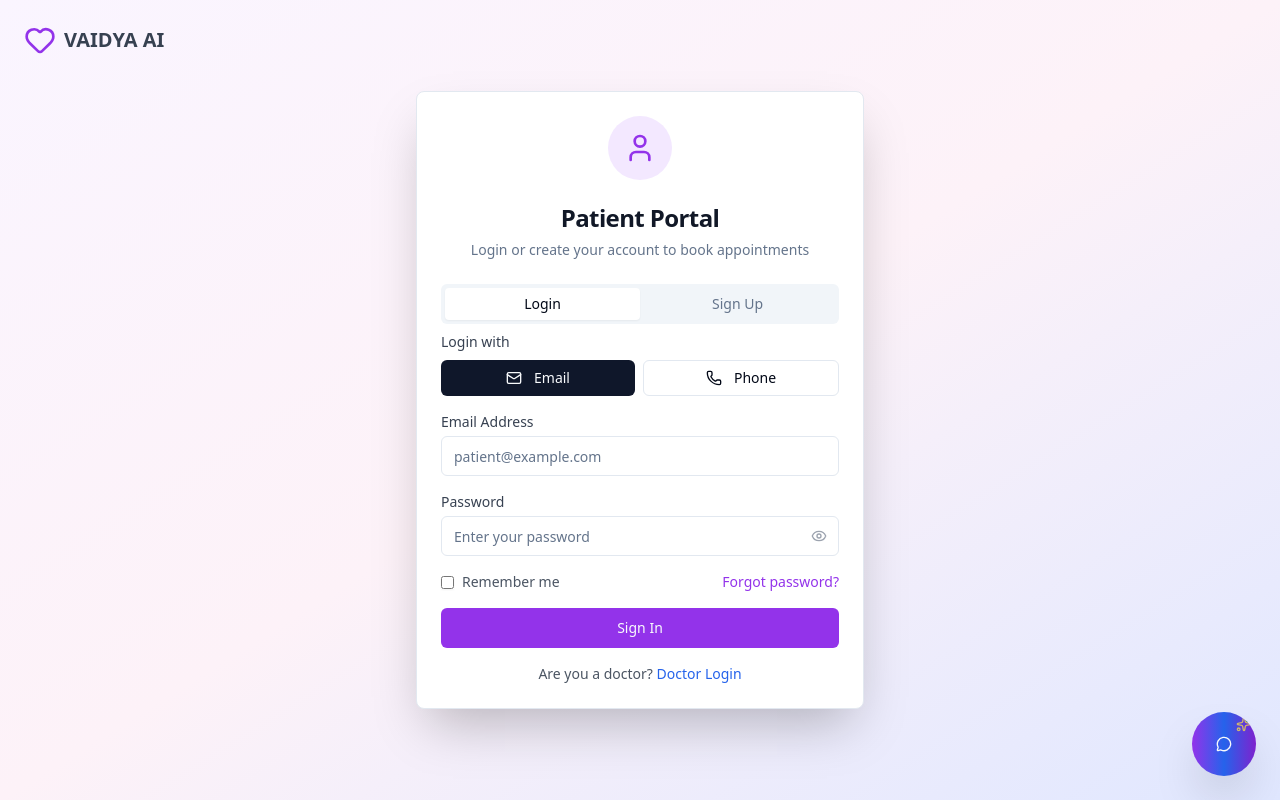
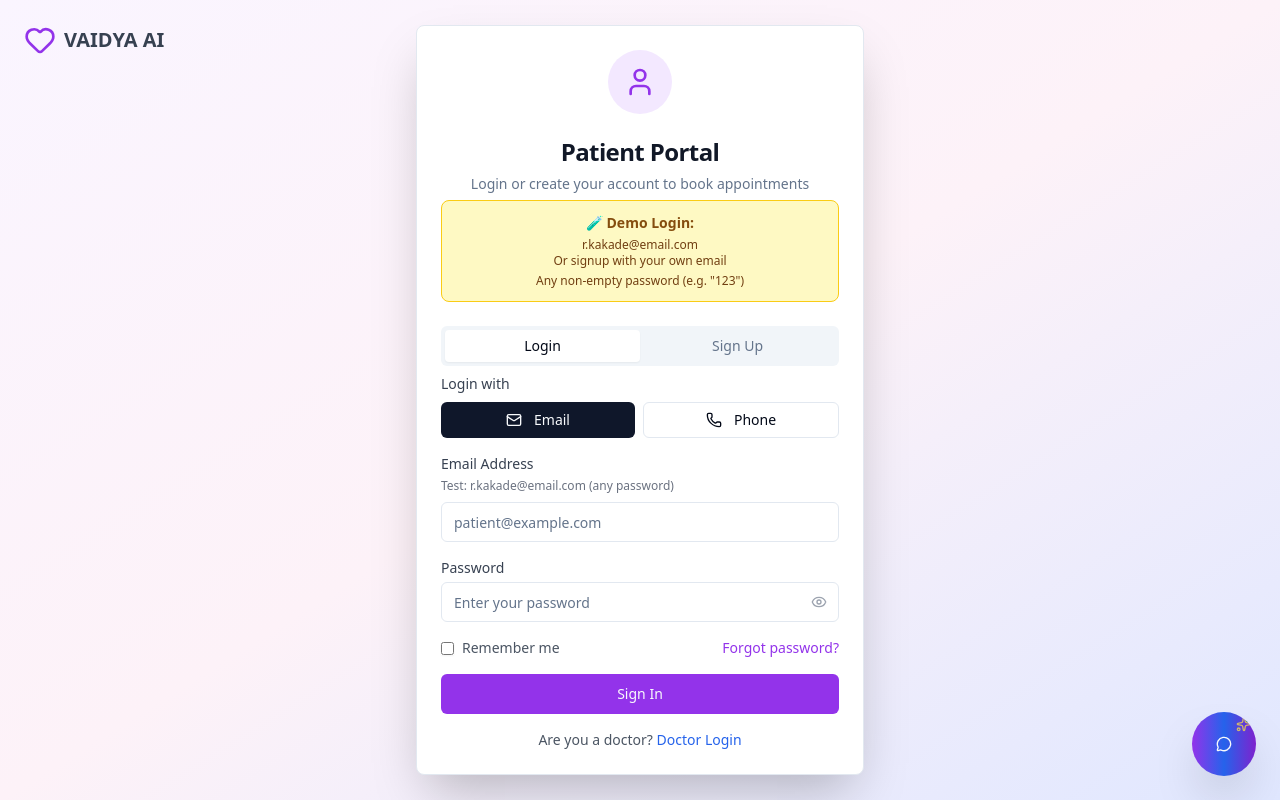
Before and after one commit to piyush-jethwa/Vaidya_End-To-End, a React (Vite) app: page /patient/login in a window 1280 px wide. Built offline with nearby package versions, Linux system fonts and the light colour scheme.

Commit message:
Enhance PatientLogin with demo login details
Added demo login information for user guidance.

```diff
--- a/client/pages/PatientLogin.tsx
+++ b/client/pages/PatientLogin.tsx
@@ -229,7 +229,7 @@ export default function PatientLogin() {
 
       <div className="w-full max-w-md">
         <Card className="shadow-2xl">
-          <CardHeader className="text-center">
+<CardHeader className="text-center">
             <div className="mx-auto w-16 h-16 bg-purple-100 rounded-full flex items-center justify-center mb-4">
               <User className="h-8 w-8 text-purple-600" />
             </div>
@@ -237,6 +237,14 @@ export default function PatientLogin() {
             <CardDescription>
               Login or create your account to book appointments
             </CardDescription>
+            <div className="bg-yellow-100 border border-yellow-400 rounded-lg p-3 mt-4">
+              <p className="text-sm font-semibold text-yellow-800 mb-1">🧪 Demo Login:</p>
+              <p className="text-xs text-yellow-900">
+                r.kakade@email.com<br/>
+                Or signup with your own email
+              </p>
+              <p className="text-xs text-yellow-900 mt-1">Any non-empty password (e.g. "123")</p>
+            </div>
           </CardHeader>
           <CardContent>
             <Tabs defaultValue="login" className="w-full">
@@ -277,9 +285,10 @@ export default function PatientLogin() {
 
                   {loginType === "email" ? (
                     <div>
-                      <label htmlFor="email" className="block text-sm font-medium text-gray-700 mb-1">
+<label htmlFor="email" className="block text-sm font-medium text-gray-700 mb-1">
                         Email Address
                       </label>
+                      <p className="text-xs text-gray-500 mb-2">Test: r.kakade@email.com (any password)</p>
                       <Input
                         id="email"
                         type="email"
```
